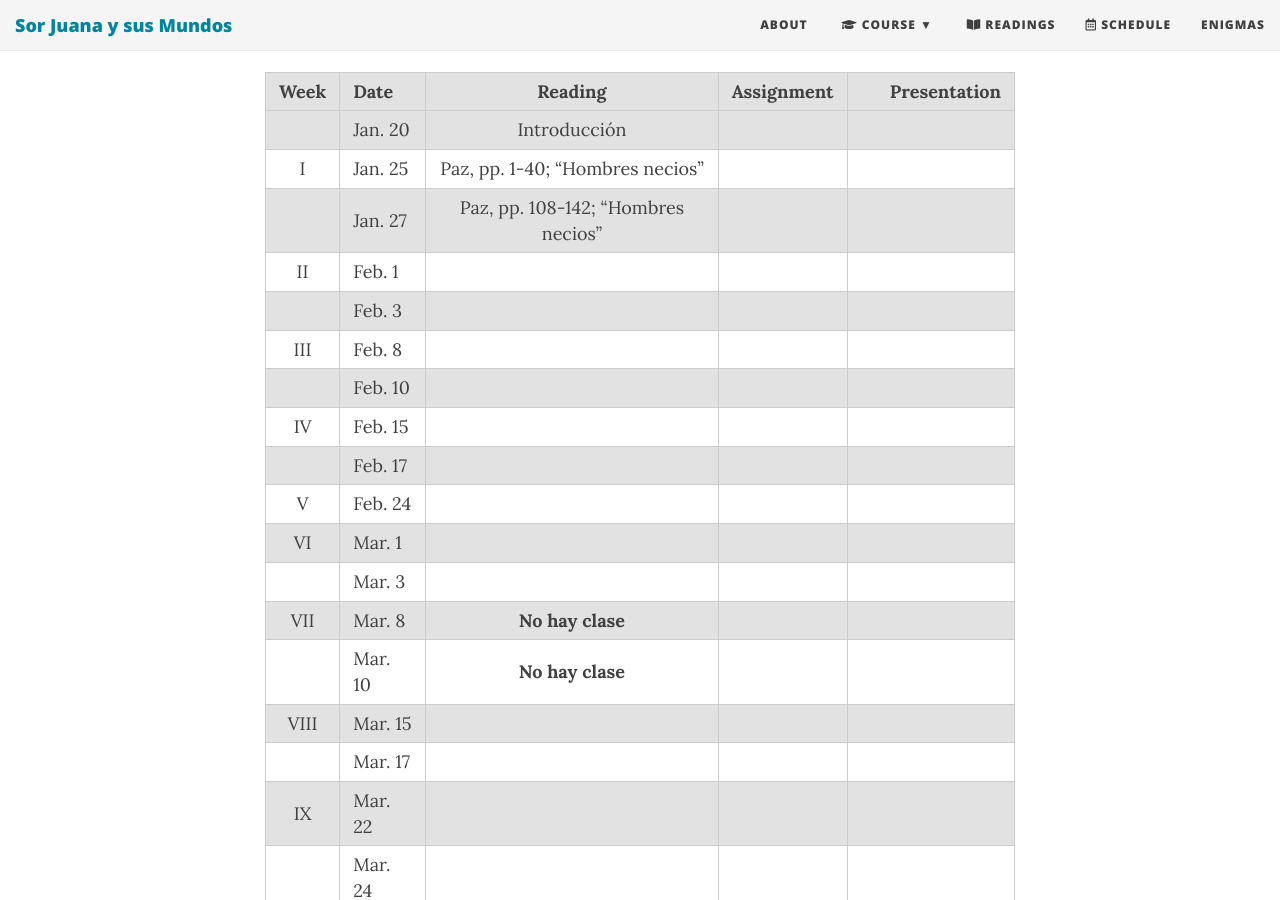
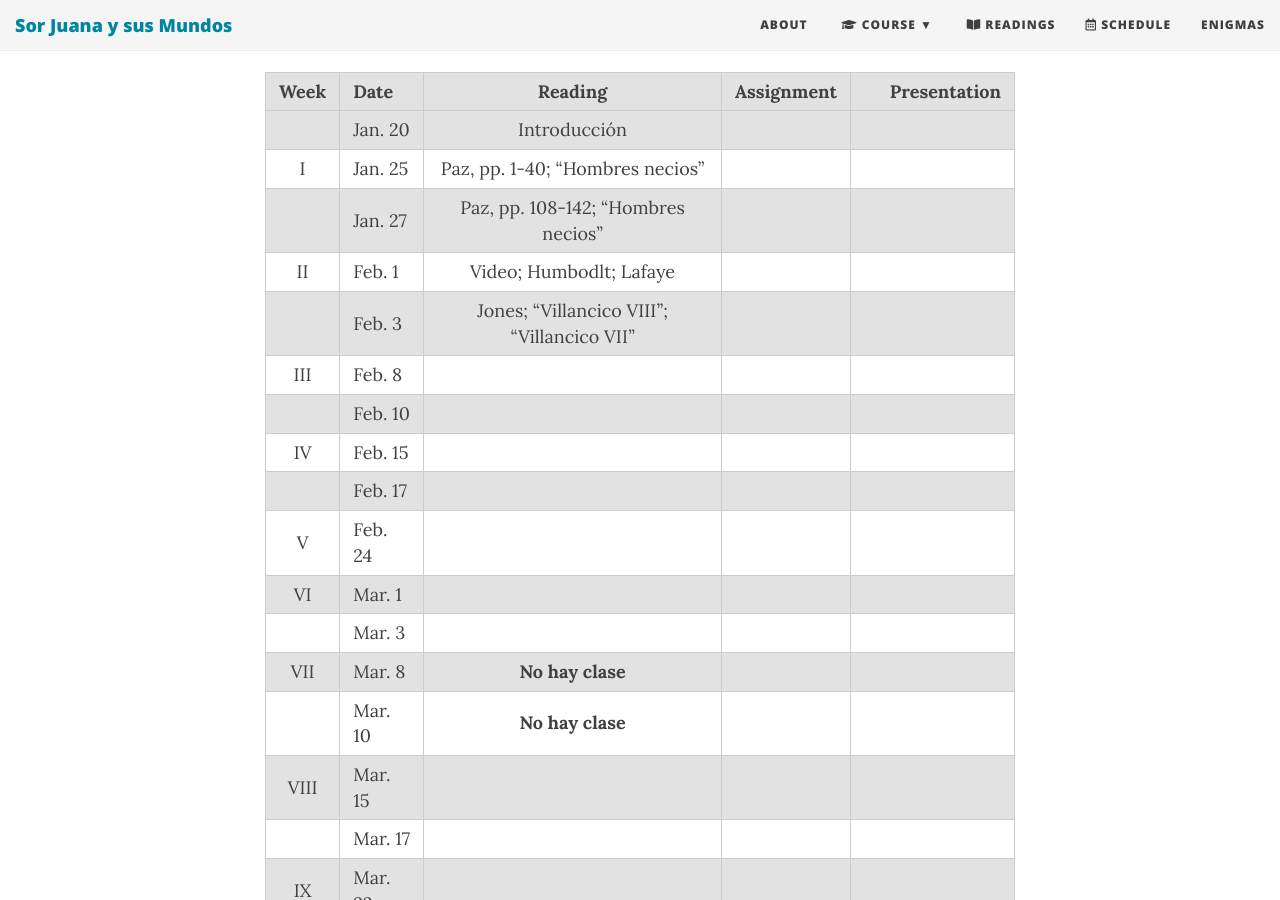
Before and after one commit to Hipomenes/sorjuana, a Jekyll site: the page built from calendar.md, in a window 1280 px wide and 900 px high, scrolled down 317 px. Built offline with Jekyll 4.4.1, drawn with Linux system fonts in a browser that asks for light colours; nearby versions of some CDN libraries.

Commit message:
Update calendar.md

```diff
--- a/calendar.md
+++ b/calendar.md
@@ -11,8 +11,8 @@ subtitle: Spring 2022
 |  |Jan. 20| Introducción  | | |
 | I   |Jan. 25|  Paz, pp. 1-40; "Hombres necios" | | |
 |     |Jan. 27| Paz, pp. 108-142; "Hombres necios" |  |  |
-|II   |Feb. 1 |   |  |  |
-|     |Feb. 3 | |  | |
+|II   |Feb. 1 |  Video; Humbodlt; Lafaye |  |  |
+|     |Feb. 3 | Jones; "Villancico VIII"; "Villancico VII"  |  | |
 |III  |Feb. 8 |  | |  |
 |     |Feb. 10|  | | |
 | IV  |Feb. 15|  | |  |
```
